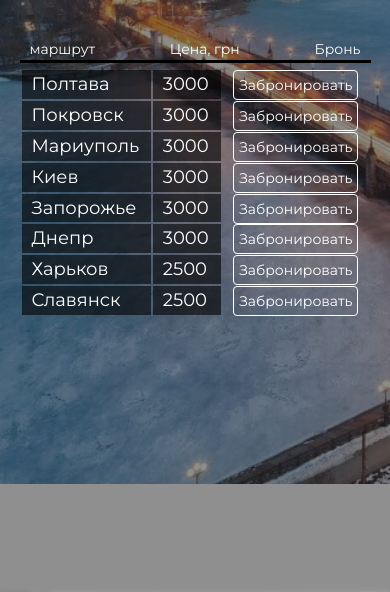
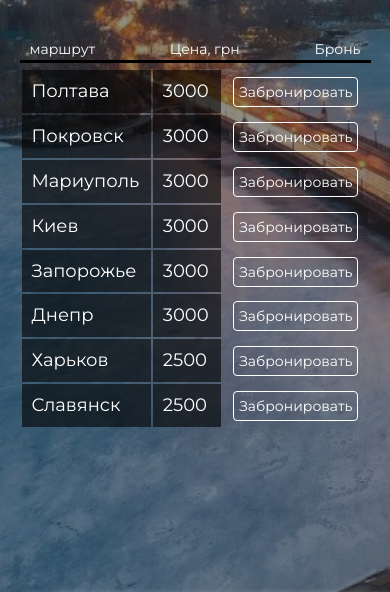
Before and after one commit to MatviienkoNatali/ComfortBusTour, a plain HTML site: page ua-donetsk.html in a window 390 px wide. Shown: the part 247-839 px from the top of the page. Drawn offline with nearby package versions, Linux system fonts and the light colour scheme.

Commit message:
Update ua-donetsk.css

```diff
--- a/css/ua-donetsk.css
+++ b/css/ua-donetsk.css
@@ -81,9 +81,12 @@ tr:hover > td:last-child{
 }
 @media (max-width: 480px){
 	header{
-		background-size: 250%;
+		background-size: 300%;
 	}
 	.way-donetsk-ua{
 		font-size: 18px;
 	}
+	td{
+		padding: 7px 10px;
+	}
 }
```
